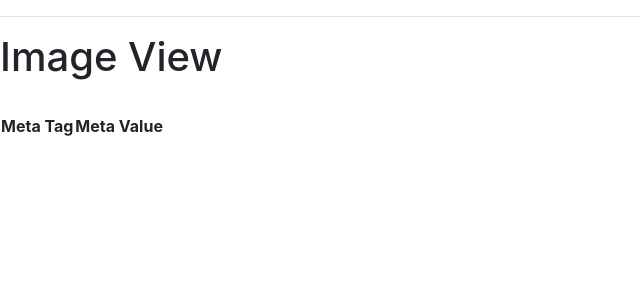
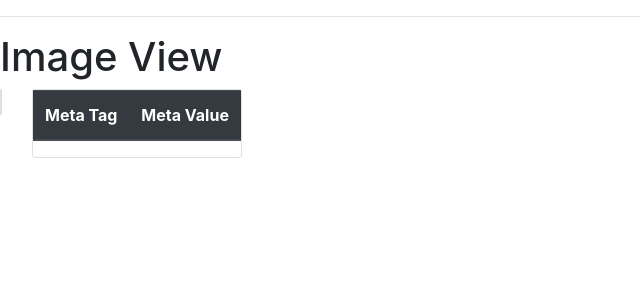
Before and after one commit to Segelzwerg/FamilyFoto, a Flask app: template templates/image.html in a window 1280 px wide. Shown: the part 40-340 px from the top of the page, without its empty margins (0-640 px from the left). Run offline with Flask 2, Linux system fonts and the light colour scheme; the template is opened without the code that fills it, so the values that code supplies are empty; some libraries are stand-ins or nearby versions.

Commit message:
UPDATE: style image view

```diff
--- a/templates/image.html
+++ b/templates/image.html
@@ -2,12 +2,19 @@
 
 {% block content %}
     <h1>Image View </h1>
+    <div class="row">
+        <div class="col-auto">
+            <div class="card">
                 <a href="{{ photo.url }}">
                     <img src="{{ photo.resize(400, 400) }}" alt={{ photo.filename }}>
                 </a>
-    <div class="table-title">
-        <table class="table-fill">
-            <thead>
+            </div>
+        </div>
+        <div class="col-auto">
+            <div class="card">
+                <div class="table-responsive">
+                    <table class="table table-striped">
+                        <thead class="thead-dark">
                         <tr>
                             <th>Meta Tag</th>
                             <th>Meta Value</th>
@@ -24,4 +31,7 @@
                         </tbody>
                     </table>
                 </div>
+            </div>
+        </div>
+    </div>
 {% endblock %}
```
Lines whose indentation alone changed are shown as unchanged.
